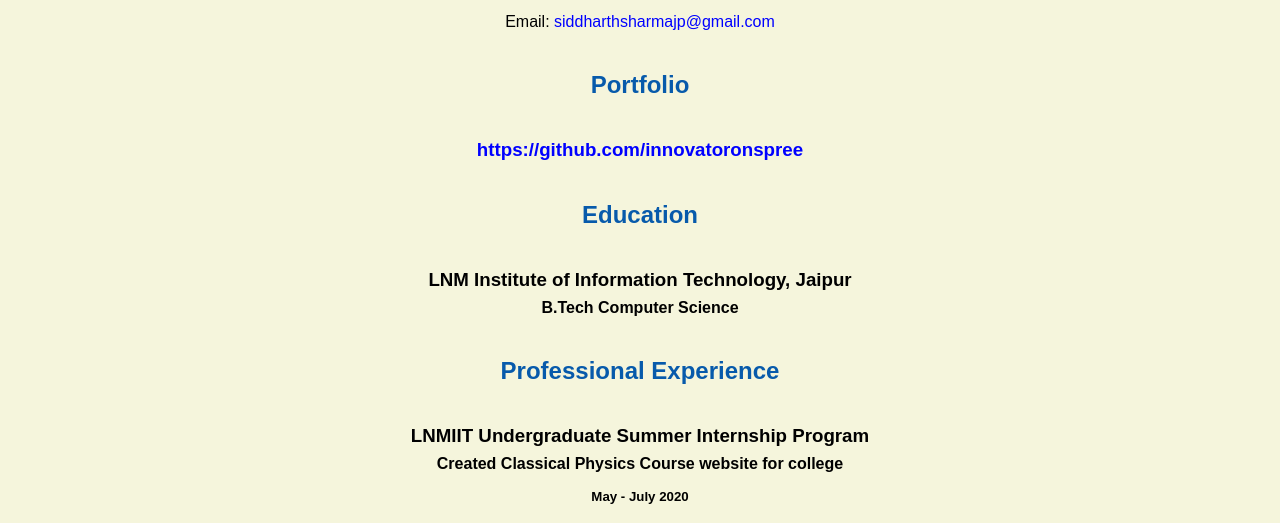
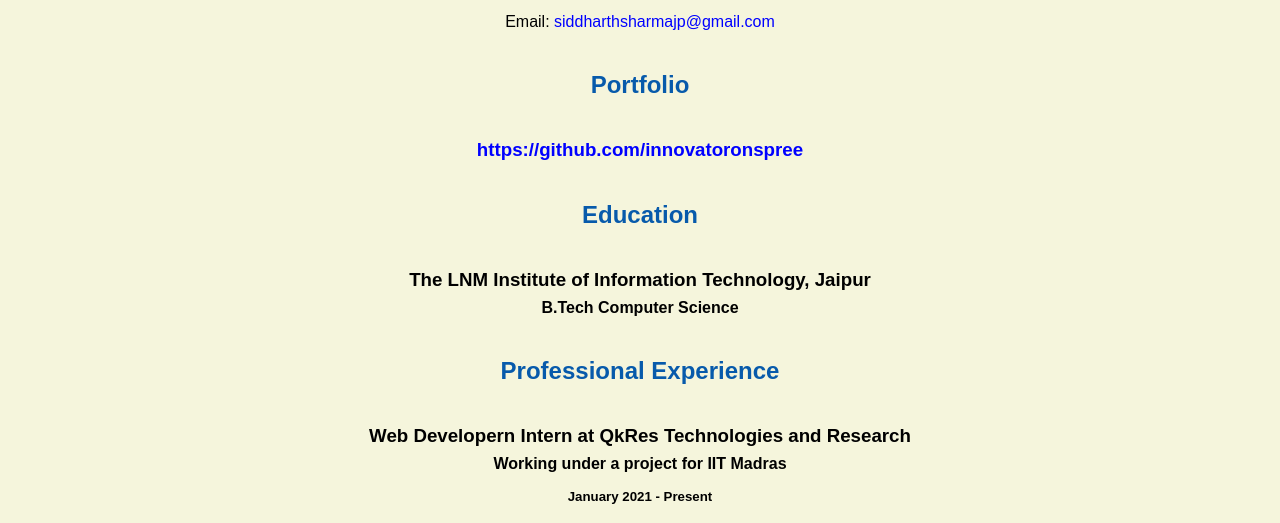
Before and after one commit to innovatoronspree/innovatoronspree.github.io, a plain HTML site: page resume.html in a window 1280 px wide. Shown: the part 406-929 px from the top of the page. Drawn offline with Linux system fonts and the light colour scheme.

Commit message:
made changes

```diff
--- a/resume.html
+++ b/resume.html
@@ -30,11 +30,13 @@
 
 	<h2>Education</h2>
 
-	<h3>LNM Institute of Information Technology, Jaipur</h3>
+	<h3>The LNM Institute of Information Technology, Jaipur</h3>
 	<h4>B.Tech Computer Science</h4>
 
 	<h2>Professional Experience</h2>
-
+	<h3>Web Developern Intern at QkRes Technologies and Research</h3>
+	<h4>Working under a project for IIT Madras</h4>
+	<h5>January 2021 - Present</h5>
 	<h3>LNMIIT Undergraduate Summer Internship Program</h3>
 	<h4>Created Classical Physics Course website for college</h4>
 	<h5>May - July 2020</h5>
```
Also changed, not shown: index.html (+3 -1 lines).
